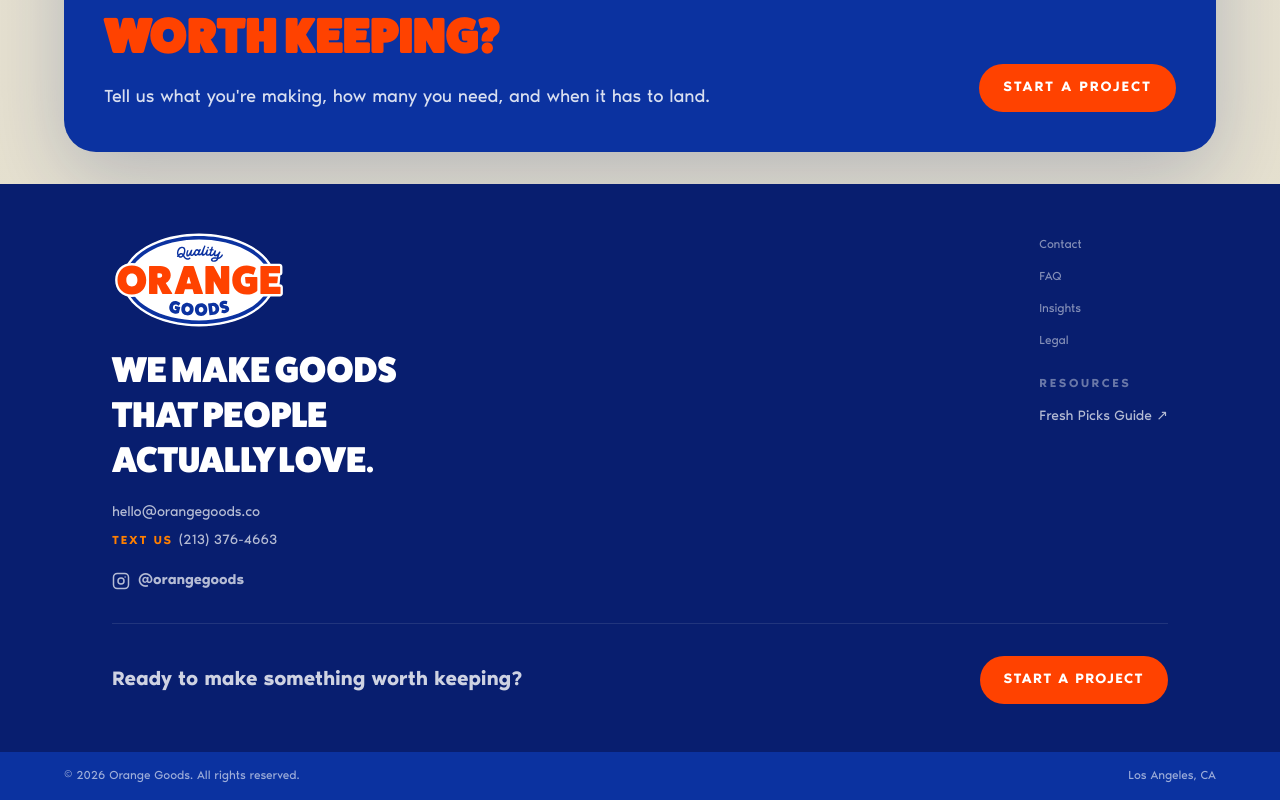
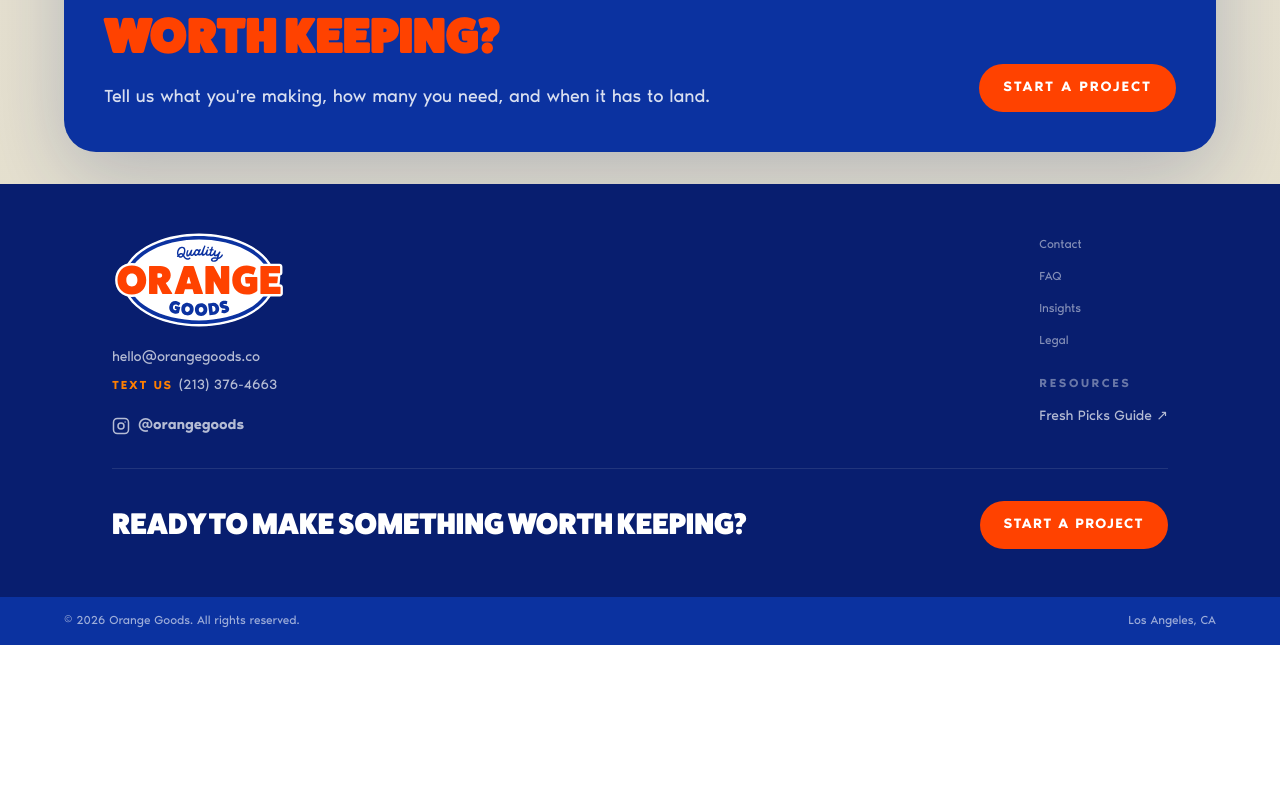
Before and after one commit to hanaajones/orangegoods-website, a Next.js app: page / in a window 1280 px wide. Shown: the part 7634-8434 px from the top of the page. After the commit the page ends 8279 px from the top, so only its background shows below. Built offline with nearby package versions, Linux system fonts and the light colour scheme.

Commit message:
style: footer — remove tagline; 'Ready to make something' in FatFrank

```diff
--- a/components/Footer.tsx
+++ b/components/Footer.tsx
@@ -26,12 +26,7 @@ export function Footer() {
                 className="h-24 w-auto"
               />
             </Link>
-            <p
-              className="max-w-sm text-3xl uppercase leading-tight text-white md:text-4xl"
-              style={{ fontFamily: "var(--font-display)" }}
-            >
-              We make goods<br />that people<br />actually love.
-            </p>
+
             <div className="flex flex-col gap-2 text-sm text-white/70">
               <a
                 href="mailto:hello@orangegoods.co"
@@ -107,7 +102,10 @@ export function Footer() {
 
         {/* CTA row */}
         <div className="mt-8 flex flex-col items-start gap-4 border-t border-white/10 pt-8 md:flex-row md:items-center md:justify-between">
-          <p className="text-lg font-semibold text-white/80 md:text-xl">
+          <p
+            className="text-2xl uppercase leading-tight text-white md:text-3xl"
+            style={{ fontFamily: "var(--font-display)" }}
+          >
             Ready to make something worth keeping?
           </p>
           <a
```
